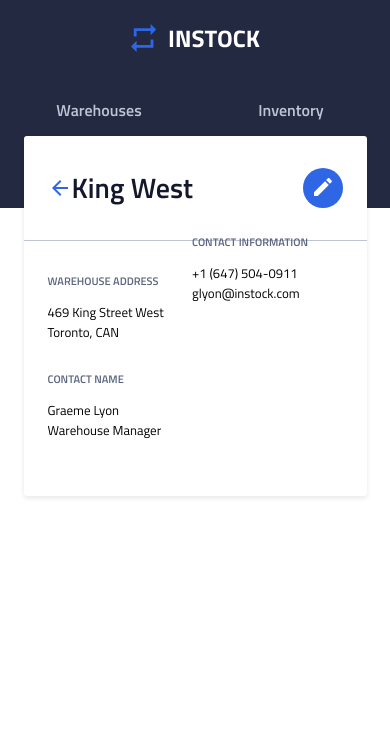
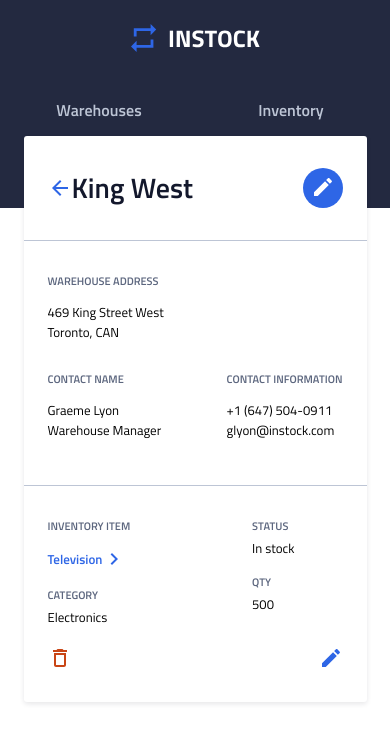
Before and after one commit to Hog837/instock, a React (Create React App) app in the folder client/: page /warehouse/1 in a window 390 px wide. Shown: the top 742 px of the page. Built offline with nearby package versions, Linux system fonts and the light colour scheme.

Commit message:
mobile styling for warehous details

```diff
--- a/client/src/components/WarehouseDetails/WarehouseDetails.js
+++ b/client/src/components/WarehouseDetails/WarehouseDetails.js
@@ -4,6 +4,7 @@ import arrowBack from "../../assets/Icons/arrow_back-24px.svg";
 import chevronRightIcon from "../../assets/Icons/chevron_right-24px.svg";
 import editIcon from "../../assets/Icons/edit-24px.svg";
 import sortIcon from "../../assets/Icons/sort-24px.svg";
+import deleteIcon from "../../assets/Icons/delete_outline-24px.svg";
 
 function WarehouseDetails() {
   return (
@@ -20,16 +21,33 @@ function WarehouseDetails() {
 
         <div className="warehouse-details__contacts">
           <div className="warehouse-details__contacts--address">
-            <h3 className="warehouse-details__contacts--address-subtitle warehouse-details__contacts--subtitle">Warehouse Address</h3>
-            <p className="warehouse-details__contacts--address-text warehouse-details__contacts--text"> 469 King Street West <br/> Toronto, CAN</p>
+            <h3 className="warehouse-details__contacts--address-subtitle warehouse-details__contacts--subtitle">
+              Warehouse Address
+            </h3>
+            <p className="warehouse-details__contacts--address-text warehouse-details__contacts--text">
+              {" "}
+              469 King Street West <br /> Toronto, CAN
+            </p>
           </div>
+
+          <div className="warehouse-details__contacts--name-information">
             <div className="warehouse-details__contacts--name">
-            <h3 className="warehouse-details__contacts--name-subtitle warehouse-details__contacts--subtitle">Contact Name</h3>
-            <p className="warehouse-details__contacts--name-text warehouse-details__contacts--text">Graeme Lyon <br/> Warehouse Manager</p>
+              <h3 className="warehouse-details__contacts--name-subtitle warehouse-details__contacts--subtitle">
+                Contact Name
+              </h3>
+              <p className="warehouse-details__contacts--name-text warehouse-details__contacts--text">
+                Graeme Lyon <br /> Warehouse Manager
+              </p>
             </div>
             <div className="warehouse-details__contacts--information">
-        <h3 className="warehouse-details__contacts--information-subtitle warehouse-details__contacts--subtitle">Contact Information</h3>
-            <p className="warehouse-details__contacts--information-text warehouse-details__contacts--text"> +1 (647) 504-0911 <br/> glyon@instock.com</p>
+              <h3 className="warehouse-details__contacts--information-subtitle warehouse-details__contacts--subtitle">
+                Contact Information
+              </h3>
+              <p className="warehouse-details__contacts--information-text warehouse-details__contacts--text">
+                {" "}
+                +1 (647) 504-0911 <br /> glyon@instock.com
+              </p>
+            </div>
           </div>
         </div>
 
@@ -45,40 +63,55 @@ function WarehouseDetails() {
           <p className="wd-nav__text">Actions</p>
         </nav>
 
-      <ul className="warehouse-details-list">
-
-      </ul>
-
-      {/* <ul className="warehouse-details-list">
-        <li className="warehouse-details-item">
-          <div className="warehouse-details-item__texts">
-            <div className="warehouse-details-item__left">
-              <div>
-                <p className="warehouse-details-item__sub-title">WAREHOUSE-details</p>
-                <p className="warehouse-details-item__warehouse-details-name">
-                  Manhattan
-                  <img className="warehouse-details-item__chevron-icon" src={chevronRightIcon} alt="chevron right icon" />
+        <ul className="warehouse-details__list">
+          <li className="warehouse-details__item">
+            <div className="warehouse-details__item-texts">
+              <div className="warehouse-details__item-left">
+                <div className="warehouse-details__item--container warehouse-details__item--inventory">
+                  <h3 className="warehouse-details__item--subtitle">
+                    Inventory Item
+                  </h3>
+                  <p className="warehouse-details__item--title">
+                    Television
+                    <img
+                      className="warehouse-details-item__chevron-icon"
+                      src={chevronRightIcon}
+                      alt="chevron right icon"
+                    />
                   </p>
                 </div>
-              <div>
-                <p className="warehouse-details-item__sub-title">ADDRESS</p>
-                <p className="warehouse-details-item__text">503 Broadway, New York, USA</p>
+                <div className="warehouse-details__item--container warehouse-details__item--category">
+                  <h3 className="warehouse-details__item--subtitle">
+                    Category
+                  </h3>
+                  <p className="warehouse-details__item--text"> Electronics </p>
                 </div>
               </div>
-            <div className="warehouse-details-item__right">
-              <div className="warehouse-details-item__contact-name-box">
-                <p className="warehouse-details-item__sub-title">CONTACT NAME</p>
-                <p className="warehouse-details-item__text">Parmin Aujla</p>
+              <div className="warehouse-details__item-right">
+                <div className="warehouse-details__item--container warehouse-details__item--status">
+                  <h3 className="warehouse-details__item--subtitle">Status</h3>
+                  <p className="warehouse-details__item--text"> In stock </p>
                 </div>
-              <div className="warehouse-details-item__contact-information-box">
-                  <p className="warehouse-details-item__sub-title">CONTACT INFORMATION</p>
-                  <p className="warehouse-details-item__text">+1 (629)555-0129</p>
-                  <p className="warehouse-details-item__text">pauljla@instock.com</p>
+                <div className="warehouse-details__item--container warehouse-details__item--qty">
+                  <h3 className="warehouse-details__item--subtitle">qty</h3>
+                  <p className="warehouse-details__item--text"> 500 </p>
                 </div>
               </div>
             </div>
+            <div className="warehouse-details__icons">
+                <img
+                  className="warehouse-details__icon"
+                  src={deleteIcon}
+                  alt="delete icon"
+                />
+                <img
+                  className="warehouse-details__icon"
+                  src={editIcon}
+                  alt="edit icon"
+                />
+              </div>
           </li>
-        </ul> */}
+        </ul>
       </section>
     </div>
   );
--- a/client/src/components/WarehouseDetails/WarehouseDetails.scss
+++ b/client/src/components/WarehouseDetails/WarehouseDetails.scss
@@ -8,9 +8,9 @@
   box-shadow: 0 0.125rem 0.313rem rgba(19, 24, 44, 0.1);
   border-radius: 0.188rem;
   width: 21.438rem;
-//   padding-top: 8.5rem;
-//   display: flex;
-//   justify-content: center;
+  //   padding-top: 8.5rem;
+  //   display: flex;
+  //   justify-content: center;
 
   @include tablet {
     left: 4.17%;
@@ -66,11 +66,9 @@
 
   &__contacts {
     display: flex;
-    flex-wrap: wrap;
     flex-direction: column;
     border-top: 0.063rem solid #bdc5d5;
     padding: 1rem 1.5rem;
-    height: 15rem;
 
     &--subtitle {
       font-weight: 600;
@@ -85,10 +83,105 @@
       line-height: 1.25rem;
     }
 
-    &--information {
-      position: absolute;
-      left: 12rem;
-      top: 13.6rem;
+    &--name-information {
+      display: flex;
+      flex-direction: row;
+      justify-content: space-between;
+    }
+  }
+
+  &__list {
+    padding: 0;
+    list-style: none;
+    @include tablet {
+      margin: 0;
+    }
+  }
+
+  &__item {
+    display: flex;
+    flex-direction: column;
+    border-top: 0.063rem solid $cloud;
+    padding: 1rem 1.5rem;
+    @include tablet {
+      flex-direction: row;
+      align-items: center;
+      padding: 1rem 2rem;
+      &:first-child {
+        border-top: none;
+      }
+    }
+    &-texts {
+      display: flex;
+      justify-content: space-between;
+
+      @include tablet {
+        justify-content: unset;
+      }
+    }
+    &-left {
+      width: 40%;
+      @include tablet {
+        display: flex;
+        justify-content: space-between;
+        width: 42%;
+        margin-right: 0.85rem;
+      }
+    }
+
+    &--subtitle {
+      text-transform: uppercase;
+      font-weight: 600;
+      font-size: 0.688rem;
+      line-height: 1rem;
+      color: $slate;
+      margin: 1rem 0 0.25rem 0;
+      @include tablet {
+        display: none;
+      }
+    }
+    &--title {
+      font-weight: 600;
+      font-size: 0.813rem;
+      line-height: 1.25rem;
+      color: $instock-Indigo;
+      display: flex;
+      align-items: center;
+      @include tablet {
+        margin-right: 3rem;
+      }
+    }
+
+    &--text {
+      font-size: 0.813rem;
+      line-height: 1.25rem;
+      margin: 0;
+
+      @include tablet {
+        font-size: 0.875rem;
+        line-height: 1.375rem;
+      }
+    }
+
+    &-right {
+        margin-right: 3rem;
+        @include tablet {
+          display: flex;
+          justify-content: space-between;
+        }
+      }
+  }
+  &__icons {
+    margin-top: 1.188rem;
+    display: flex;
+    justify-content: space-between;
+  }
+
+  &__icon {
+    @include tablet {
+      &:first-child {
+        margin-right: 1.5rem;
+      }
     }
   }
 }
```
Lines whose indentation alone changed are shown as unchanged.
